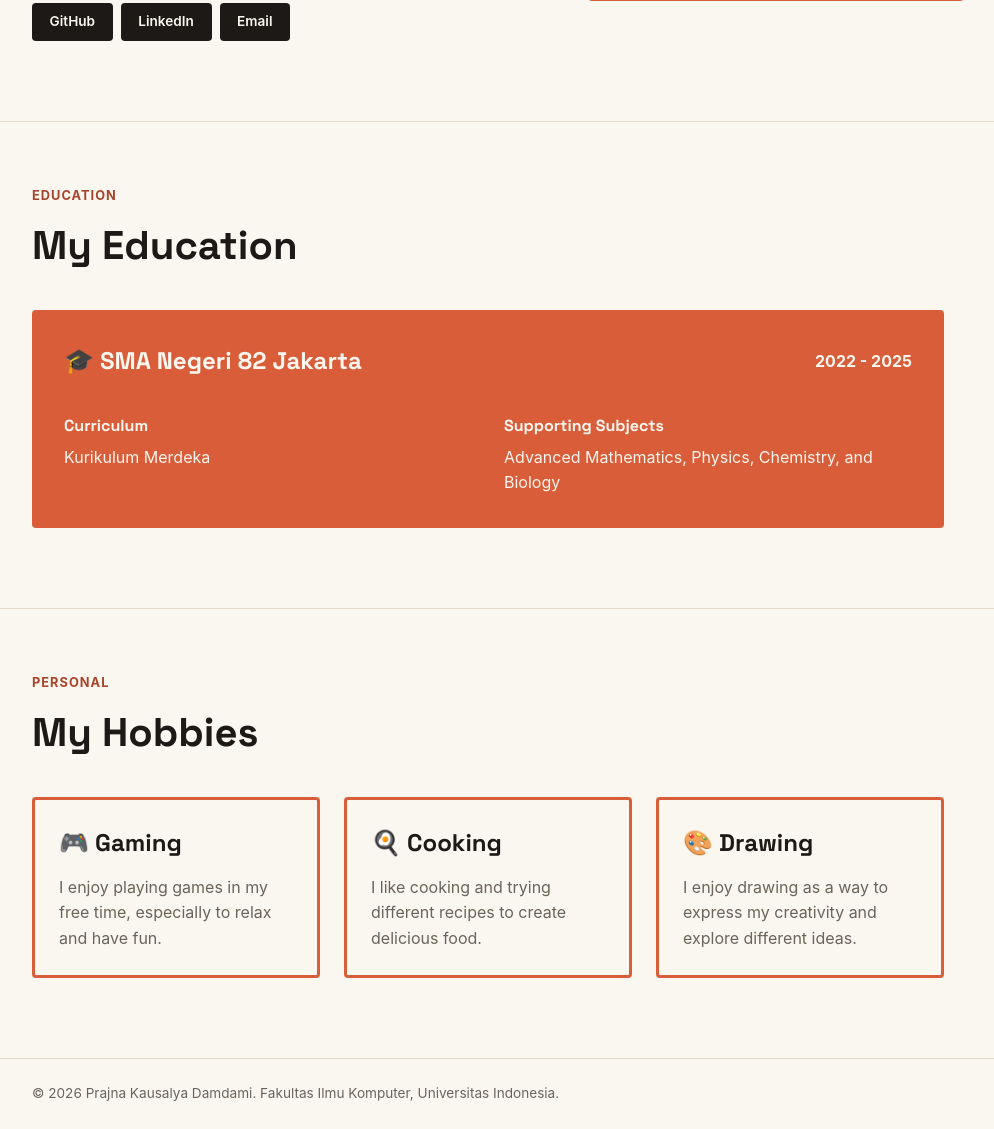
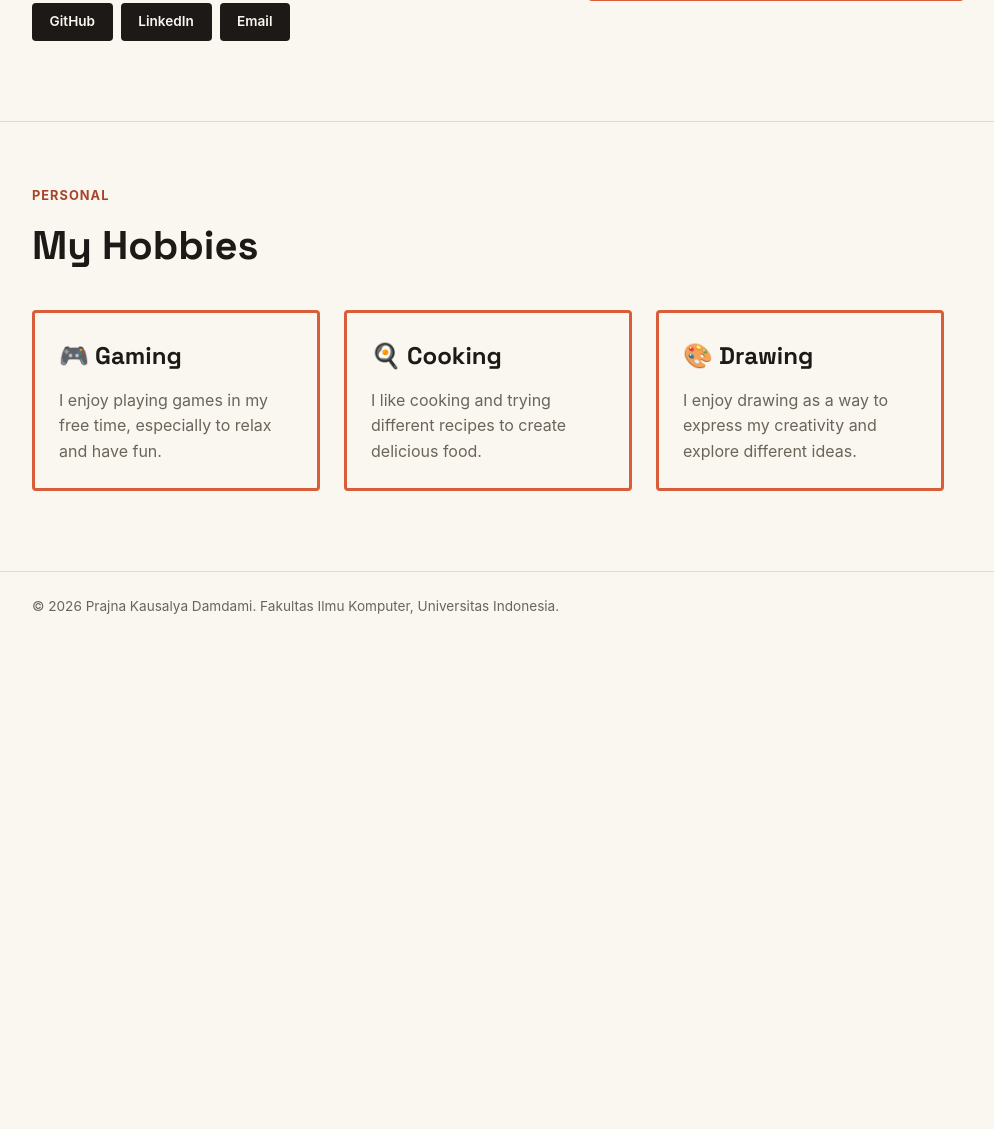
Before and after one commit to prajnakausalya-08/myportofolio, a Django app: page / in a window 1280 px wide. Shown: the part 601-1730 px from the top of the page, without its empty margins (152-1146 px from the left). After the commit the page ends 1215 px from the top, so only its background shows below. Run offline with Django 5.2, Linux system fonts and the light colour scheme.

Commit message:
feat: add education routing and navigation

```diff
--- a/main/urls.py
+++ b/main/urls.py
@@ -1,9 +1,10 @@
 from django.urls import path
-from main.views import show_main, show_experience
+from main.views import show_main, show_experience, show_education
 
 app_name = "main"
 
 urlpatterns = [
     path("", show_main, name="show_main"),
     path("experience/", show_experience, name="show_experience"),
+    path("education/", show_education, name="show_education"),
 ]
--- a/templates/experience.html
+++ b/templates/experience.html
@@ -27,6 +27,7 @@
             <nav>
                 <a href="{% url 'main:show_main' %}">Profile</a>
                 <a href="{% url 'main:show_experience' %}">Experience</a>
+                <a href="{% url 'main:show_education' %}">Education</a>
             </nav>
         </div>
     </header>
--- a/templates/index.html
+++ b/templates/index.html
@@ -27,6 +27,7 @@
             <nav>
                 <a href="{% url 'main:show_main' %}">Profile</a>
                 <a href="{% url 'main:show_experience' %}">Experience</a>
+                <a href="{% url 'main:show_education' %}">Education</a>
             </nav>
         </div>
     </header>
@@ -99,41 +100,6 @@
 
         </section>
 
-        <section class="education" id="education">
-            <div class="container">
-
-                <p class="section-kicker">EDUCATION</p>
-                <h2>My Education</h2>
-
-                <div class="education-card">
-
-                    <div class="education-header">
-                        <h3>🎓 SMA Negeri 82 Jakarta</h3>
-                        <span>2022 - 2025</span>
-                    </div>
-
-                    <div class="education-details">
-
-                        <div class="education-item">
-                            <h4>Curriculum</h4>
-                            <p>Kurikulum Merdeka</p>
-                        </div>
-
-                        <div class="education-item">
-                            <h4>Supporting Subjects</h4>
-                            <p>
-                                Advanced Mathematics, Physics,
-                                Chemistry, and Biology
-                            </p>
-                        </div>
-
-                    </div>
-
-                </div>
-
-            </div>
-        </section>
-
         <section class="hobbies" id="hobbies">
 
             <div class="container">
```
